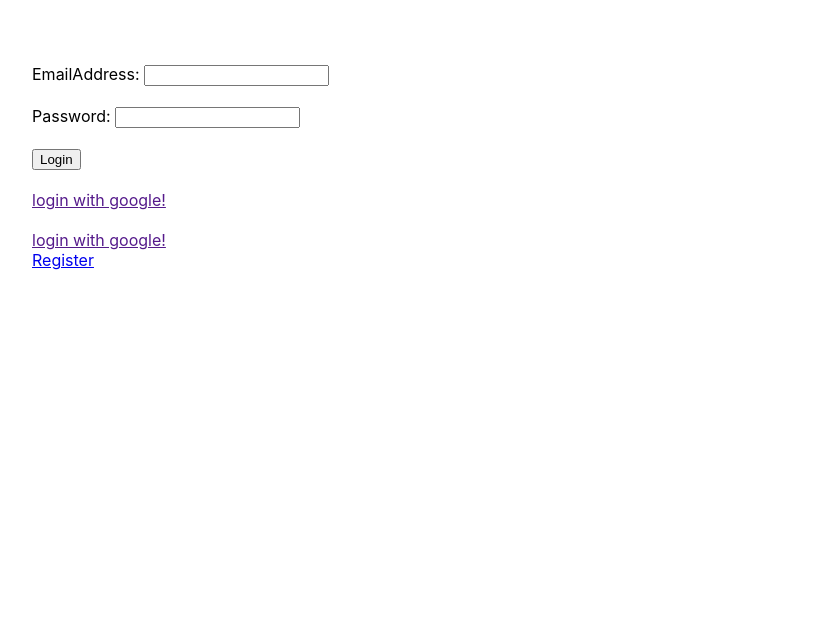
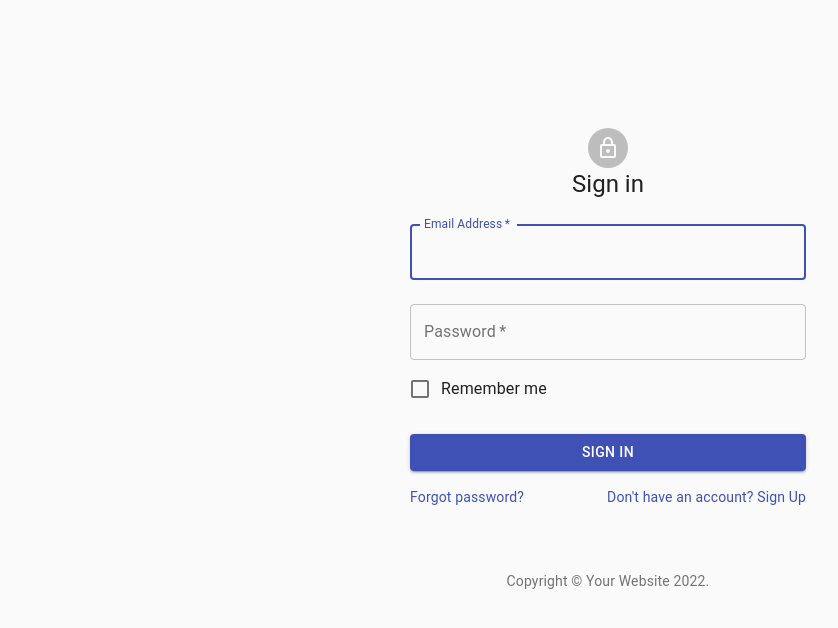
Before and after one commit to 3d-team/groups-members-spa, a React (Create React App) app: page / in a window 1280 px wide. Shown: the top 628 px of the page, without its empty margins (32-870 px from the left). Built offline with nearby package versions, Linux system fonts and the light colour scheme.

Commit message:
add ui material!

```diff
--- a/package.json
+++ b/package.json
@@ -10,6 +10,8 @@
     "@fortawesome/free-regular-svg-icons": "^6.2.0",
     "@fortawesome/free-solid-svg-icons": "^6.2.0",
     "@fortawesome/react-fontawesome": "^0.2.0",
+    "@material-ui/core": "^4.12.4",
+    "@material-ui/icons": "^4.11.3",
     "@reduxjs/toolkit": "^1.9.0",
     "@testing-library/jest-dom": "^5.16.5",
     "@testing-library/react": "^13.4.0",
@@ -18,6 +20,7 @@
     "@types/node": "^16.11.60",
     "@types/react": "^18.0.21",
     "@types/react-dom": "^18.0.6",
+    "add": "^2.0.6",
     "axios": "^1.1.3",
     "babel-plugin-macros": "^3.1.0",
     "clsx": "^1.2.1",
@@ -37,7 +40,8 @@
     "redux-thunk": "^2.4.2",
     "sort-by": "^1.2.0",
     "typescript": "^4.8.3",
-    "web-vitals": "^2.1.4"
+    "web-vitals": "^2.1.4",
+    "yarn": "^1.22.19"
   },
   "scripts": {
     "start": "craco start",
--- /dev/null
+++ b/src/components/Copyright/index.tsx
@@ -0,0 +1,17 @@
+import Link from '@material-ui/core/Link';
+import Typography from '@material-ui/core/Typography';
+
+const Copyright = () => {
+  return (
+    <Typography variant="body2" color="textSecondary" align="center">
+      {'Copyright © '}
+      <Link color="inherit" href="https://mui.com/">
+        Your Website
+      </Link>{' '}
+      {new Date().getFullYear()}
+      {'.'}
+    </Typography>
+  );
+}
+
+export default Copyright;
--- a/src/pages/Login/index.tsx
+++ b/src/pages/Login/index.tsx
@@ -1,10 +1,89 @@
-import {useAppDispatch} from '@/redux';
-import {authActions} from '@/redux/feature/auth/slice';
-import {useMemo, useState} from 'react';
-import {Link, Navigate} from 'react-router-dom';
-import {useFormik} from 'formik';
+// import {useAppDispatch} from '@/redux';
+// import {authActions} from '@/redux/feature/auth/slice';
+// import {useMemo, useState} from 'react';
+// import {Link, Navigate} from 'react-router-dom';
+// import {useFormik} from 'formik';
+// import Button from '@material-ui/core/Button';
+// import styles from './styles.module.css'
 
-export default function Login() {
+// export default function Login() {
+//   const [token, setToken] = useState<string | null>(null);
+//   const dispatcher = useAppDispatch();
+
+//   const initialValues = useMemo(() => {
+//     return {
+//       email: '',
+//       password: '',
+//     };
+//   }, []);
+
+//   const formik = useFormik({
+//     initialValues,
+//     onSubmit: values => {
+//       console.log('@DUKE__onSubmit', values);
+//       formik.setValues(initialValues);
+//       submitLogin();
+//     },
+//   });
+
+//   const submitLogin = async () => {
+//     setTimeout(() => {
+//       setToken('user-1');
+//       dispatcher(authActions.loginSucceed());
+//     }, 3000);
+//   };
+
+//   return (
+//     <div className={styles.container}>
+//       <form onSubmit={formik.handleSubmit}>
+//         {/* Email */}
+//         <label htmlFor="email">EmailAddress: </label>
+//         <input id="email" name="email" type="email" onChange={formik.handleChange} value={formik.values.email} />
+//         <br />
+//         <br />
+//         {/* Password */}
+//         <label htmlFor="email">Password: </label>
+//         <input id="password" name="password" type="password" onChange={formik.handleChange} value={formik.values.password} />
+//         <br />
+//         <br />
+//         <Button variant='contained' color='primary' type={'submit'}>Login</Button>
+//       </form>
+//       <div>
+//         <br />
+//         <a href="">login with google!</a>
+//         <br />
+//         <br />
+//         <a href="">login with google!</a>
+//       </div>
+//       <Link to={'/register'}>Register</Link>
+//       {token && <Navigate to={'/'} />}
+//     </div>
+//   );
+// }
+
+import Avatar from '@material-ui/core/Avatar';
+import Button from '@material-ui/core/Button';
+import CssBaseline from '@material-ui/core/CssBaseline';
+import TextField from '@material-ui/core/TextField';
+import FormControlLabel from '@material-ui/core/FormControlLabel';
+import Checkbox from '@material-ui/core/Checkbox';
+import Link from '@material-ui/core/Link';
+import Grid from '@material-ui/core/Grid';
+import Box from '@material-ui/core/Box';
+import LockOutlinedIcon from '@material-ui/icons/LockOutlined';
+import Typography from '@material-ui/core/Typography';
+import Container from '@material-ui/core/Container';
+import Copyright from '@/components/Copyright';
+import useStyles from './styles';
+import { useFormik } from 'formik';
+import { useMemo, useState } from 'react';
+import { useAppDispatch } from '@/redux';
+import { authActions } from '@/redux/feature/auth/slice';
+
+const Login = () => {
+  const classes = useStyles();
+
+
   const [token, setToken] = useState<string | null>(null);
   const dispatcher = useAppDispatch();
 
@@ -15,46 +94,89 @@
     };
   }, []);
 
-  const formik = useFormik({
-    initialValues,
-    onSubmit: values => {
-      console.log('@DUKE__onSubmit', values);
-      formik.setValues(initialValues);
-    },
-  });
-
-  const submitLogin = async () => {
+    const submitLogin = async () => {
     setTimeout(() => {
       setToken('user-1');
       dispatcher(authActions.loginSucceed());
     }, 3000);
   };
 
+  const formik = useFormik({
+    initialValues,
+    onSubmit: values => {
+      console.log('@DUKE__onSubmit', values);
+      formik.setValues(initialValues);
+      submitLogin();
+    },
+  });
+
   return (
-    <div>
-      <form onSubmit={formik.handleSubmit}>
-        {/* Email */}
-        <label htmlFor="email">EmailAddress: </label>
-        <input id="email" name="email" type="email" onChange={formik.handleChange} value={formik.values.email} />
-        <br />
-        <br />
-        {/* Password */}
-        <label htmlFor="email">Password: </label>
-        <input id="password" name="password" type="password" onChange={formik.handleChange} value={formik.values.password} />
-        <br />
-        <br />
-        <button type="submit">Login</button>
-      </form>
-
-      <div>
-        <br />
-        <a href="">login with google!</a>
-        <br />
-        <br />
-        <a href="">login with google!</a>
+    <Container component="main" maxWidth="xs">
+      <CssBaseline />
+      <div className={classes.paper}>
+        <Avatar className={classes.paper}>
+          <LockOutlinedIcon />
+        </Avatar>
+        <Typography component="h1" variant="h5">
+          Sign in
+        </Typography>
+        <form className={classes.form} noValidate onSubmit={formik.handleSubmit}>
+          <TextField
+            variant="outlined"
+            margin="normal"
+            required
+            fullWidth
+            id="email"
+            label="Email Address"
+            name="email"
+            autoComplete="email"
+            autoFocus
+            value={formik.values.email}
+          />
+          <TextField
+            variant="outlined"
+            margin="normal"
+            required
+            fullWidth
+            name="password"
+            label="Password"
+            type="password"
+            id="password"
+            autoComplete="current-password"
+            value={formik.values.password}
+          />
+          <FormControlLabel
+            control={<Checkbox value="remember" color="primary" />}
+            label="Remember me"
+          />
+          <Button
+            type="submit"
+            fullWidth
+            variant="contained"
+            color="primary"
+            className={classes.submit}
+          >
+            Sign In
+          </Button>
+          <Grid container>
+            <Grid item xs>
+              <Link href="#" variant="body2">
+                Forgot password?
+              </Link>
+            </Grid>
+            <Grid item>
+              <Link href="#" variant="body2">
+                {"Don't have an account? Sign Up"}
+              </Link>
+            </Grid>
+          </Grid>
+        </form>
       </div>
-      <Link to={'/register'}>Register</Link>
-      {token && <Navigate to={'/'} />}
-    </div>
+      <Box mt={8}>
+        <Copyright />
+      </Box>
+    </Container>
   );
 }
+
+export default Login;
--- /dev/null
+++ b/src/pages/Login/styles.ts
@@ -0,0 +1,23 @@
+import { makeStyles } from '@material-ui/core/styles';
+
+const useStyles = makeStyles((theme) => ({
+    paper: {
+      marginTop: theme.spacing(8),
+      display: 'flex',
+      flexDirection: 'column',
+      alignItems: 'center',
+    },
+    avatar: {
+      margin: theme.spacing(1),
+      backgroundColor: theme.palette.secondary.main,
+    },
+    form: {
+      width: '100%', // Fix IE 11 issue.
+      marginTop: theme.spacing(1),
+    },
+    submit: {
+      margin: theme.spacing(3, 0, 2),
+    },
+}));
+
+export default useStyles;
--- a/src/pages/index.tsx
+++ b/src/pages/index.tsx
@@ -2,7 +2,7 @@
 
 export default function RootPage() {
   return (
-    <div style={{padding: '64px'}}>
+    <div>
       <Outlet />
     </div>
   );
```
Also changed, not shown: src/pages/Login/styles.module.css (deleted).
